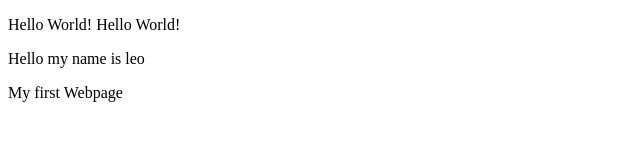
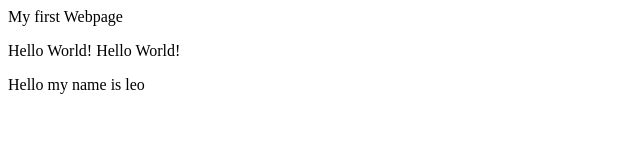
Before and after one commit to leocervantes/leocervantes.github.io, a plain HTML site: page index.html in a window 1280 px wide. Shown: the whole page, without its empty margins (0-640 px from the left). Drawn offline with Linux system fonts and the light colour scheme.

Commit message:
My fisrt webpage head

```diff
--- a/index.html
+++ b/index.html
@@ -2,10 +2,11 @@
       <html>
         <head>
           <title>Hello World</title>
+          <head>My first Webpage</head>
         <head>
         <body>
           <p>Hello World! Hello World!</p>
           <p>Hello my name is leo</p>
-          <p>My first Webpage</p>
+
         </body>
       </html>
```
